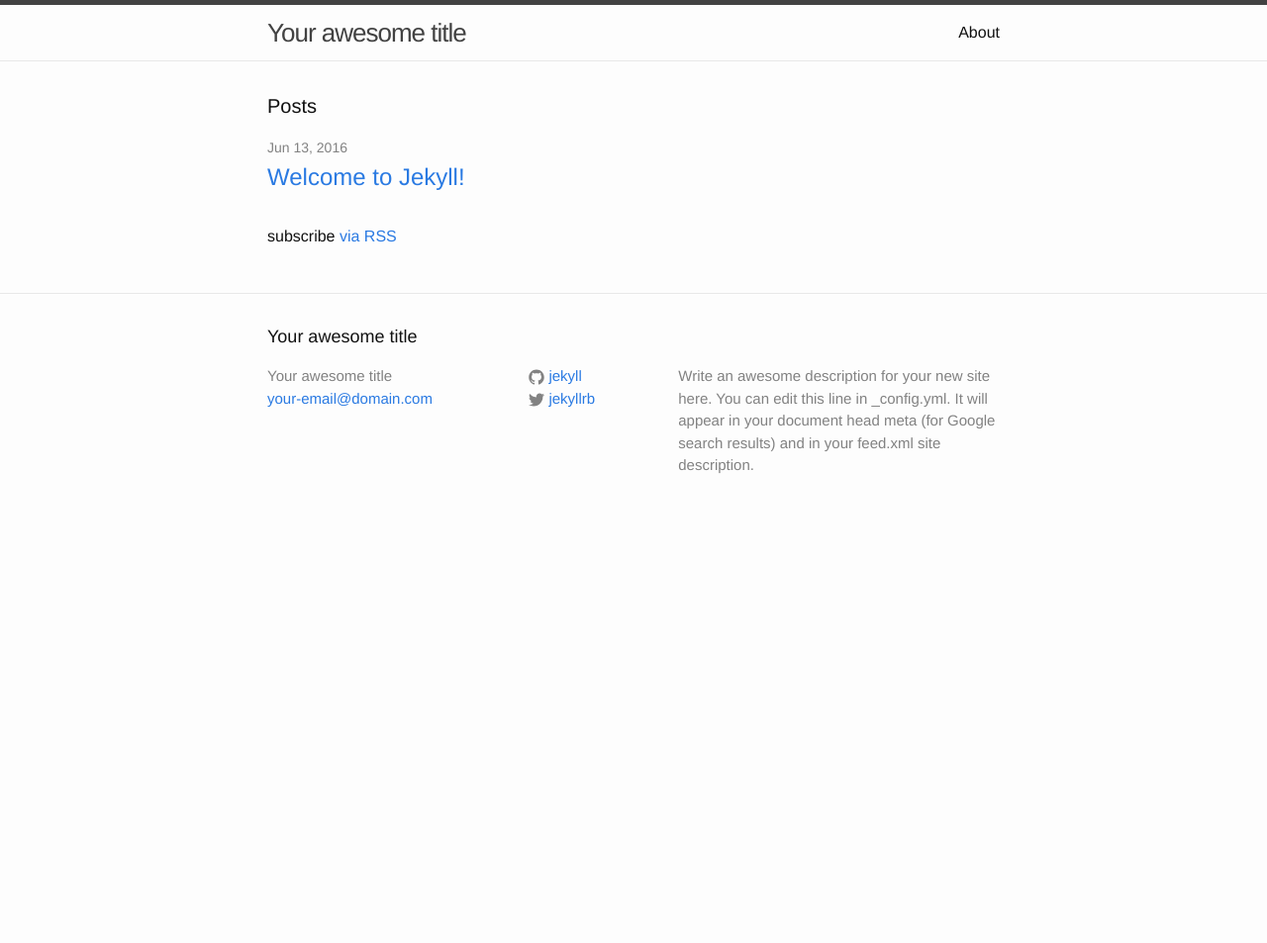
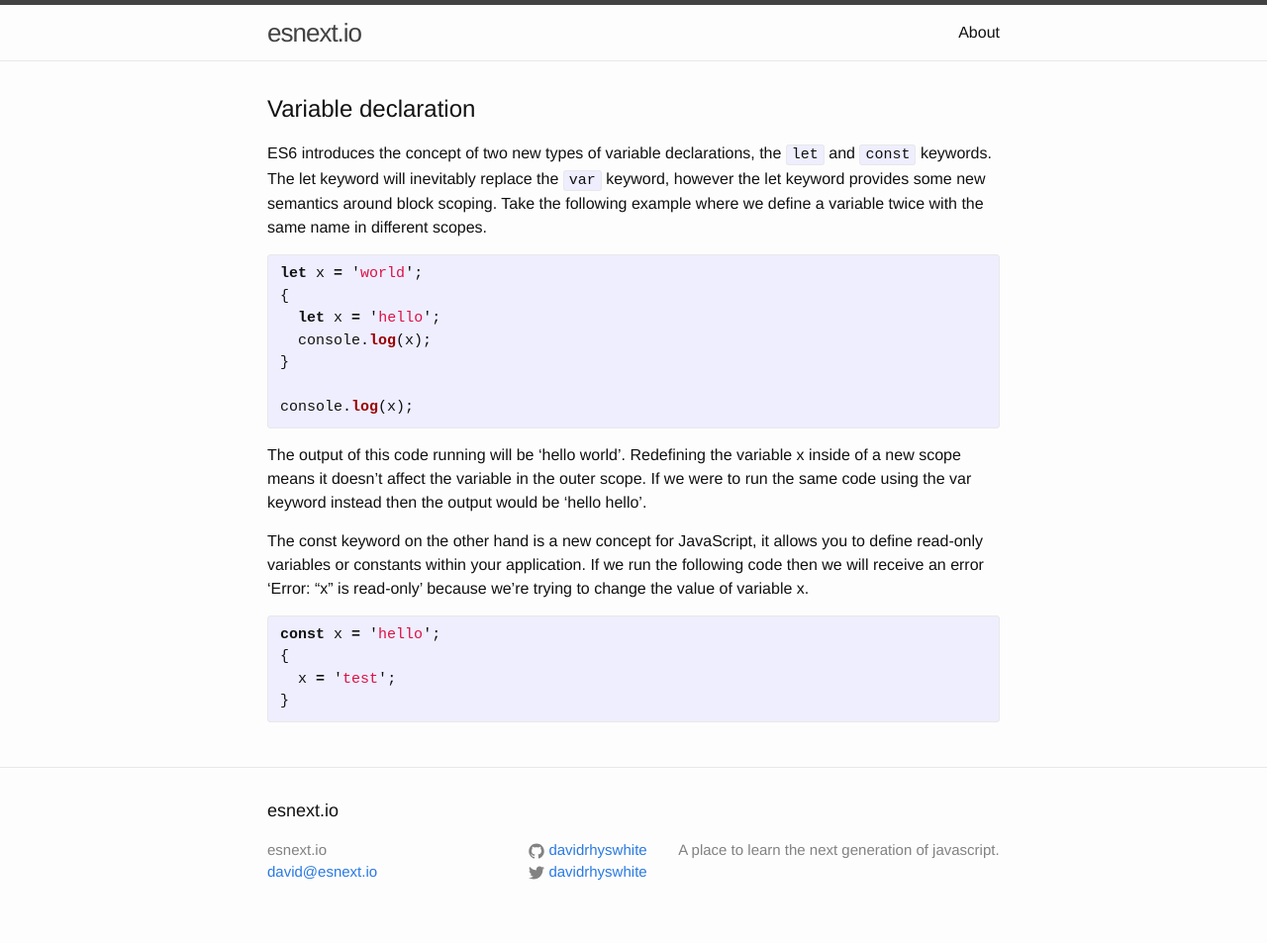
Before and after one commit to samb90/esnext.io, a Jekyll site: the page built from index.md, in a window 1280 px wide. Shown: the whole page at 99% size. Built offline with Jekyll 4.4.1, drawn with Linux system fonts in a browser that asks for light colours; before the commit the page ends 900 px from its top, so only the background shows below that.

Commit message:
Removed posts and added basic example page for formatting and code examples

```diff
--- /dev/null
+++ b/Gemfile
@@ -0,0 +1,4 @@
+source 'https://rubygems.org'
+
+gem 'jekyll'
+gem 'rouge'
--- a/_config.yml
+++ b/_config.yml
@@ -1,21 +1,15 @@
-# Welcome to Jekyll!
-#
-# This config file is meant for settings that affect your whole blog, values
-# which you are expected to set up once and rarely need to edit after that.
-# For technical reasons, this file is *NOT* reloaded automatically when you use
-# 'jekyll serve'. If you change this file, please restart the server process.
-
 # Site settings
-title: Your awesome title
-email: your-email@domain.com
-description: > # this means to ignore newlines until "baseurl:"
-  Write an awesome description for your new site here. You can edit this
-  line in _config.yml. It will appear in your document head meta (for
-  Google search results) and in your feed.xml site description.
-baseurl: "" # the subpath of your site, e.g. /blog
-url: "http://yourdomain.com" # the base hostname & protocol for your site
-twitter_username: jekyllrb
-github_username:  jekyll
+title: esnext.io
+email: david@esnext.io
+description: A place to learn the next generation of javascript.
+baseurl: ""
+url: "http://esnext.io"
+twitter_username: davidrhyswhite
+github_username: davidrhyswhite
 
 # Build settings
 markdown: kramdown
+highlighter: rouge
+kramdown:
+  input: GFM
+  syntax_highlighter: rouge
--- a/about.md
+++ b/about/index.html
@@ -1,7 +1,6 @@
 ---
 layout: page
 title: About
-permalink: /about/
 ---
 
 This is the base Jekyll theme. You can find out more info about customizing your Jekyll theme, as well as basic Jekyll usage documentation at [jekyllrb.com](http://jekyllrb.com/)
--- a/index.html
+++ /dev/null
@@ -1,23 +0,0 @@
----
-layout: default
----
-
-<div class="home">
-
-  <h1 class="page-heading">Posts</h1>
-
-  <ul class="post-list">
-    {% for post in site.posts %}
-      <li>
-        <span class="post-meta">{{ post.date | date: "%b %-d, %Y" }}</span>
-
-        <h2>
-          <a class="post-link" href="{{ post.url | prepend: site.baseurl }}">{{ post.title }}</a>
-        </h2>
-      </li>
-    {% endfor %}
-  </ul>
-
-  <p class="rss-subscribe">subscribe <a href="{{ "/feed.xml" | prepend: site.baseurl }}">via RSS</a></p>
-
-</div>
--- /dev/null
+++ b/index.md
@@ -0,0 +1,28 @@
+---
+layout: default
+---
+
+## Variable declaration
+
+ES6 introduces the concept of two new types of variable declarations, the `let` and `const` keywords. The let keyword will inevitably replace the `var` keyword, however the let keyword provides some new semantics around block scoping. Take the following example where we define a variable twice with the same name in different scopes.
+
+{% highlight javascript %}
+let x = 'world';
+{
+  let x = 'hello';
+  console.log(x);
+}
+
+console.log(x);
+{% endhighlight %}
+
+The output of this code running will be 'hello world'. Redefining the variable x inside of a new scope means it doesn't affect the variable in the outer scope. If we were to run the same code using the var keyword instead then the output would be 'hello hello'.
+
+The const keyword on the other hand is a new concept for JavaScript, it allows you to define read-only variables or constants within your application. If we run the following code then we will receive an error 'Error: "x" is read-only' because we're trying to change the value of variable x.
+
+{% highlight javascript %}
+const x = 'hello';
+{
+  x = 'test';
+}
+{% endhighlight %}
```
Also changed, not shown: _layouts/post.html (deleted, +0 -15 lines), _posts/2016-06-13-welcome-to-jekyll.markdown (deleted, +0 -25 lines), feed.xml (deleted, +0 -30 lines), Gemfile.lock (added).
